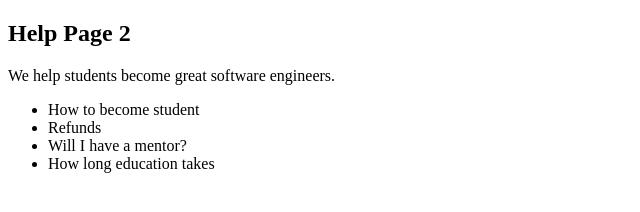
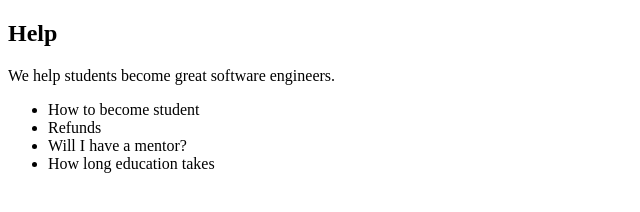
Before and after one commit to bumbobway/mate-test-repository, a plain HTML site: page help.html in a window 1280 px wide. Shown: the full height of the page, 0-640 px from the left. Drawn offline with Linux system fonts and the light colour scheme.

Commit message:
changed help page according to feedback

```diff
--- a/help.html
+++ b/help.html
@@ -6,7 +6,7 @@
         <title>Document</title>
     </head>
     <body>
-        <h2>Help Page 2</h2>
+        <h2>Help</h2>
 
     We help students become great software engineers.
 
```
